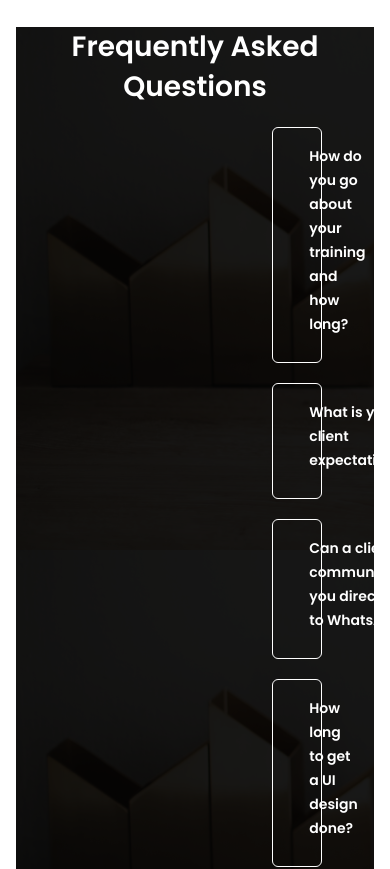
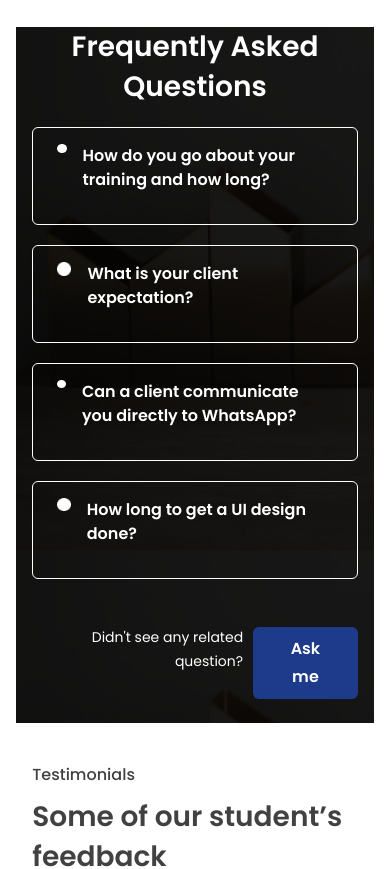
Before and after one commit to youngmikec/new-blake-website, a React (Create React App) app: page / in a window 390 px wide. Shown: the part 6360-7229 px from the top of the page. Built offline with nearby package versions, Linux system fonts and the light colour scheme.

Commit message:
fixing faq responsiveness

```diff
--- a/src/components/faq/index.tsx
+++ b/src/components/faq/index.tsx
@@ -21,11 +21,19 @@ const FaqItem = ({ data }: ItemProps) => {
 
     return (
         <>
-            <div className=" mb-5 mx-60 py-4 px-6 border border-white rounded-md cursor-pointer" onClick={()=> toggle()}>
-                <div className="question mb-4">
-                    <img src={circle} alt="" />
-                    <span className='text-white font-semibold text-base'>{data.question}</span>
-                    <img className={`triangle ${isOpen && 'rotate-180 delay-100 ease-in-out'}`} src={triangle} alt="" />
+            <div className="w-full mb-5 mx-auto py-4 px-6 border border-white rounded-md cursor-pointer" onClick={()=> toggle()}>
+                <div className="mb-4 flex justify-between">
+                    <div className="flex justify-start gap-4">
+                        <div>
+                            <img src={circle} width="15px" height="15px" className='my-auto' alt="" />
+                        </div>
+                        <div>
+                            <span className='text-white font-semibold text-base'>{data.question}</span>
+                        </div>
+                    </div>
+                    <div>
+                        <img className={`triangle ${isOpen && 'rotate-180 delay-100 ease-in-out'}`} src={triangle} alt="" />
+                    </div>
                 </div>
                 {
                     isOpen &&
@@ -73,14 +81,14 @@ const FAQ = ({isWhite, isBlue}: Partial<Props>) => {
                         <div className="faq-footer text-right mr-60 mb-6">
                             <span className='text-white mr-8 font-normal text-base text-right'>Didn't see any related question?</span>
                             {
-                                isBlue && <button className='button bg-blue-900 text-white font-semibold text-xl py-2 mt-7 px-12 rounded-md'>
+                                isBlue && <button className='button bg-blue-900 text-white font-semibold text-xl py-2 mt-7 px-6 rounded-md'>
                                     <a className='' href='https://wa.me/+2348107389617' target='_blank'>
                                         Ask me
                                     </a>
                                 </button>
                             }
                             {
-                                isWhite && <button className='button bg-white text-blue-900 font-semibold text-xl py-2 mt-7 px-12 rounded-md'>
+                                isWhite && <button className='button bg-white text-blue-900 font-semibold text-xl py-2 mt-7 px-6  rounded-md'>
                                     <a className='' href='https://wa.me/+2348107389617' target='_blank'>
                                         Ask me
                                     </a>
```
